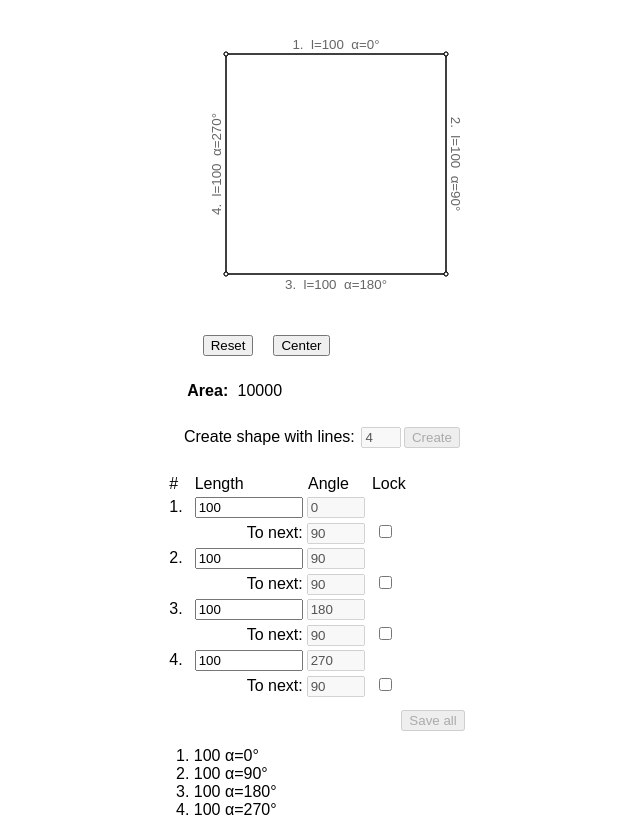
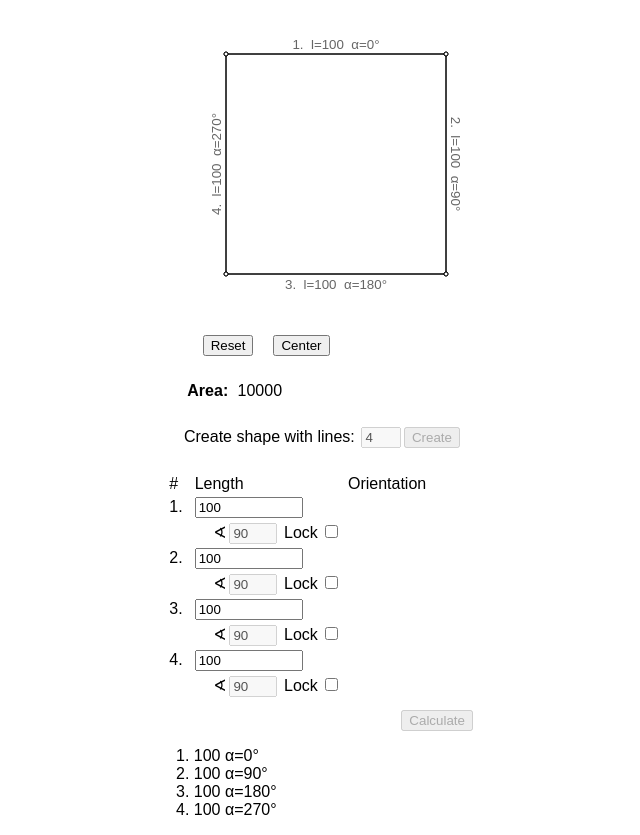
Before and after one commit to vesanaumane/AreaCalculator, a React (Create React App) app: page / in a window 1280 px wide. Both pictures are taken after a click on the button "Create". Shown: the whole page, without its empty margins (304-944 px from the left). Built offline with nearby package versions, Linux system fonts and the light colour scheme; the HTML template or start-up script is replaced by a standard one; what outfront would draw is missing.

Commit message:
Modified the table to adjust the line parameters.

```diff
--- a/src/App.css
+++ b/src/App.css
@@ -98,6 +98,9 @@
 
 
 
+
+
+
 .lineinfos {
   padding-top: 20pt;
 }
@@ -127,15 +130,21 @@
   width: 80pt;
 }
 
-.lineinfos #line-angle {
+.lineinfos #line-orientation {
   width: 38pt;
-  margin-left: 5pt;
+  margin-left: 35pt;
   margin-right: 10pt;
 }
 
+
+
+
+
+
+
 .lineinfo {
   margin-bottom: 3pt;
-  width: 260pt;
+  width: 280pt;
 }
 
 .lineinfo #line-id {
@@ -146,10 +155,23 @@
 
 .lineinfo #input-length {
   width: 75pt;
+  margin-right: 15pt;
 }
 
 .lineinfo #input-angle {
-  width: 38pt;
+  width: 30pt;
+  margin-left: 3pt;
+}
+
+.lineinfo #orientation-horizontal {
+  width: 10pt;
+  margin-right: 2pt;
+  margin-left: 2pt;
+}
+
+.lineinfo #orientation-vertical {
+  width: 10pt;
+  margin-right: 3pt;
   margin-left: 3pt;
 }
 
@@ -159,23 +181,34 @@
   margin-top: 3pt;
 }
 
+.lineinfo #angle-to-next {
+  display:inline-block;
+  width: auto;
+  margin-right: 2pt;
+  margin-left: 33pt;
+}
+
 .lineinfo #input-angle-to-next {
-  width: 38pt;
+  width: 30pt;
   margin-left: 0pt;
+}
+
+.lineinfo #lock-checkbox-label {
+  width: auto;
+  margin-left: 5pt;
 }
 
 .lineinfo #input-lock-angle {
   width: auto;
-  margin-left: 10pt;
+  margin-left: 5pt;
   margin-right: 20pt;
 }
 
-.lineinfo #angle-to-next {
-  display:inline-block;
-  width: 43pt;
-  margin-right: 2pt;
-  margin-left: 58pt;
-}
+
+
+
+
+
 
 .debug-data {
   text-align: left;
--- a/src/App.js
+++ b/src/App.js
@@ -83,7 +83,7 @@ export default function App() {
         // Get new line coordinates.
         var line = getNewLine( 100, 90, lines );
 
-        // Stop drawing if lines create a closed loop. line.end.x == lines[ 0 ].start.x && line.end.y == lines[ 0 ].start.y
+        // Stop drawing if lines create a closed loop.
         var lastLine = false;
         if( lines.length > 0 && ( comparePoints( line.end, lines[ 0 ].start )  ) ) {
             setIsDrawingAllowed( false );
--- a/src/LineInfo.js
+++ b/src/LineInfo.js
@@ -1,7 +1,7 @@
 import React from 'react';
 import { useState, useEffect } from "react";
 
-export default function LineInfo( { onChangeCallback, saveCallback, lineLength, lineAngle, lineAngleToNext, lineAngleLocked, lineId, lockButtonCanBeDisabled } ) {
+export default function LineInfo( { onChangeCallback, saveCallback, lineLength, lineAngle, lineAngleToNext, lineAngleLocked, lineId, lockButtonCanBeDisabled, orientationSet } ) {
 
     // Line info.
     const [ length, setLength ] = useState( lineLength );
@@ -10,6 +10,9 @@ export default function LineInfo( { onChangeCallback, saveCallback, lineLength,
     const [ angleBetweenLines, setAngleBetweenLines ] = useState( lineAngleToNext );
     const [ angleBetweenLinesDisplay, setAngleBetweenLinesDisplay ] = useState( toInnerAngle( lineAngleToNext ) );
     const [ disableLockButton, setDisableLockButton ] = useState( lockButtonCanBeDisabled );
+    const [ orientation, setOrientation ] = useState( "" );
+    const [ orientationSetElseWhere, setOrientationSetElseWhere ] = useState( orientationSet );
+    const [ orientationVisible, setOrientatioVisible ] = useState( !orientationSet && lineAngleLocked )
 
     useEffect( () => {
 
@@ -33,14 +36,84 @@ export default function LineInfo( { onChangeCallback, saveCallback, lineLength,
             setDisableLockButton( lockButtonCanBeDisabled );
         }
 
-    }, [ lineLength, lineAngle, lineAngleLocked, lockButtonCanBeDisabled, lineAngleToNext ] );
+        setOrientationSetElseWhere( orientationSet );
+        if( !orientationVisible && !orientationSet && lineAngleLocked && orientation !== "" ) {
+            let outerAngle = toOuterAngle( lineAngleToNext );
+            onChangeCallback( { id: lineId, length: lineLength, angle: lineAngle, angleBetweenLines: outerAngle, angleLocked: lineAngleLocked, orientationSetInLine:  lineAngleLocked ? lineId : -1  } );
+        }
+        setOrientatioVisible( !orientationSet && lineAngleLocked );
+
+    }, [ lineLength, lineAngle, lineAngleLocked, lockButtonCanBeDisabled, lineAngleToNext, orientationSet ] );
 
     useEffect( () => {
 
+        // Adjust the angle if set to horizontal or vertical.
+        let adjustAngle = false;
+        let adjustedAngle = 0;
+        if( !orientationSetElseWhere && angleLocked && orientation !== "" && orientation !== "Custom"  ) {
+
+            // Act according to which direction this line is pointing towards.
+            if( orientation === "Vertical" ) {
+
+                // Vertical. If angle is already vertical, leave as is.
+                // Otherwise adjust angle.
+                if( !( angle === 90 || angle === 270 ) ){
+
+                    // Adjust angle based on which direction it is pointing towards.
+                    adjustAngle = true;
+                    if( angle >= 0 && angle < 180) {
+
+                        // Line pointing down.
+
+                        // Set to correct angle.
+                        adjustedAngle = 90
+
+                    } else if( angle >= 180 ) {
+
+                        // Line pointing up.
+
+                        // Set to correct angle.
+                        adjustedAngle = 270
+                    }
+                }
+            }
+            else if( orientation === "Horizontal" ) {
+
+                // Horizontal. If angle is already horizontal, leave as is.
+                // Otherwise adjust angle.
+                if( !( angle === 0 || angle === 180 ) ){
+
+                    // Adjust angle based on which direction it is pointing towards.
+                    adjustAngle = true;
+                    if( angle > 0 && angle < 180 ) {
+
+                        // Line pointing right.
+
+                        // Set to correct angle.
+                        adjustedAngle = 0;
+
+                    } else if( angle > 180 ) {
+
+                        // Line pointing left.
+
+                        // Set to correct angle.
+                        adjustedAngle = 180;
+                    }
+                }
+            }
+        }
+
         let outerAngle = toOuterAngle( angleBetweenLinesDisplay );
-        onChangeCallback( { id: lineId, length: length, angle: angle, angleBetweenLines: outerAngle, angleLocked: angleLocked } );
+        onChangeCallback( {
+                id: lineId,
+                length: length,
+                angle: adjustAngle ? adjustedAngle : angle,
+                angleBetweenLines: outerAngle,
+                angleLocked: angleLocked,
+                orientationSetInLine: orientation !== "" && angleLocked ? lineId : -1
+            } );
 
-    }, [ angle, length, angleBetweenLinesDisplay, angleLocked ]);
+    }, [ angle, length, angleBetweenLinesDisplay, angleLocked, orientation ]);
 
 
     // Convert angle between lines to shape inner angle.
@@ -73,6 +146,7 @@ export default function LineInfo( { onChangeCallback, saveCallback, lineLength,
 
     function handleAngleLockedInput() {
         setAngleLocked( !angleLocked );
+        setOrientatioVisible( !orientationSetElseWhere && !angleLocked );
     }
 
     function handleAngleBetweenLinesInput( evt ) {
@@ -82,6 +156,10 @@ export default function LineInfo( { onChangeCallback, saveCallback, lineLength,
 
     function handleOnClick() {
         saveCallback( { id: lineId, length: length, angle: angle } );
+    }
+
+    function handleOrientation( evt) {
+        setOrientation( evt.target.value );
     }
 
     // Select all when clicking input.
@@ -98,6 +176,9 @@ export default function LineInfo( { onChangeCallback, saveCallback, lineLength,
                     onFocus={handleFocus}
                     onChange={ evt => { handleLengthInput( evt ) } }
                 />
+                <input hidden={!orientationVisible} type="radio" checked={orientation === 'Horizontal'}  value="Horizontal" name={"orientation" + lineId} onChange={handleOrientation}/><label id='orientation-horizontal' hidden={!orientationVisible}>—</label>
+                <input hidden={!orientationVisible} type="radio" checked={orientation === 'Vertical'} value="Vertical" name={"orientation" + lineId} onChange={handleOrientation} /><label id='orientation-vertical' hidden={!orientationVisible}>|</label>
+                <input hidden={!orientationVisible} type="radio" checked={orientation === 'Custom'} value="Custom" name={"orientation" + lineId} onChange={handleOrientation}/><label id='orientation-custom' hidden={!orientationVisible}>Custom</label>
                 <input
                     id='input-angle'
                     type="number"
@@ -108,9 +189,10 @@ export default function LineInfo( { onChangeCallback, saveCallback, lineLength,
                     onFocus={handleFocus}
                     onChange={ evt => { handleAngleInput( evt ) } }
                     disabled={!angleLocked}
+                    hidden={!orientationVisible || orientation !== "Custom"}
                 />
                 <div id="between-lines">
-                    <label id="angle-to-next">To next: </label>
+                    <label id="angle-to-next">∢</label>
                     <input
                         id='input-angle-to-next'
                         type="number"
@@ -122,6 +204,7 @@ export default function LineInfo( { onChangeCallback, saveCallback, lineLength,
                         onChange={ evt => { handleAngleBetweenLinesInput( evt ) } }
                         disabled={!angleLocked}
                     />
+                    <label id="lock-checkbox-label">Lock</label>
                     <input
                         id='input-lock-angle'
                         type="checkbox"
--- a/src/LineInfos.js
+++ b/src/LineInfos.js
@@ -6,6 +6,7 @@ export default function LineInfos( { lines, setAllCallback, setOneCallback } ) {
 
     const [ linesData, setLinesData ] = useState( [] );
     const [ canSaveAll, setCanSaveAll ] = useState( false );
+    const [ orientationSetInLine, setOrientationSetInLine ] = useState( -1 );
 
     useEffect( () => {
 
@@ -17,6 +18,7 @@ export default function LineInfos( { lines, setAllCallback, setOneCallback } ) {
         // Reset if new lines has no data.
         if( lines.length === 0 ) {
             setLinesData( [] );
+            setOrientationSetInLine( -1 );
             return;
         }
 
@@ -121,8 +123,16 @@ export default function LineInfos( { lines, setAllCallback, setOneCallback } ) {
             currentLines[ nextIndex ].angle = newAngle;
         }
 
+        // Save line data.
+        setLinesData( currentLines );
 
-        setLinesData( currentLines );
+        // Check if orientation has changed value.
+        setOrientationSetInLine( orientationSetInLine === data.id
+                ? data.orientationSetInLine
+                : orientationSetInLine === -1
+                    ?  data.orientationSetInLine
+                    :  orientationSetInLine );
+
     }
 
     function GetNextLineIndex( currentLineIndex, maxIndex ) {
@@ -149,8 +159,8 @@ export default function LineInfos( { lines, setAllCallback, setOneCallback } ) {
                 <div id='titlerow' style={linesData.length === 0 ? { display: 'none' } : {} } >
                     <span id='line-number'>#</span>
                     <span id='line-length'>Length</span>
-                    <span id='line-angle'>Angle</span>
-                    <span id='line-lock-angle'>Lock</span>
+                    <span id='line-orientation'>Orientation</span>
+                    <span id='line-lock-angle'></span>
                 </div>
                 { linesData.map( linedata =>
                     <LineInfo
@@ -163,10 +173,11 @@ export default function LineInfos( { lines, setAllCallback, setOneCallback } ) {
                         lineAngleLocked={linedata.angleLocked}
                         lineId={linedata.id}
                         lockButtonCanBeDisabled={canSaveAll}
+                        orientationSet={ !( orientationSetInLine === -1 || orientationSetInLine === linedata.id ) }
                     />
                 ) }
                 <div id='saveall'>
-                    <button  hidden={linesData.length === 0} disabled={!canSaveAll} onClick={ () => { handleSaveAllOnClick() }}>Save all</button>
+                    <button  hidden={linesData.length === 0} disabled={!canSaveAll} onClick={ () => { handleSaveAllOnClick() }}>Calculate</button>
                 </div>
             </div>
 
```
